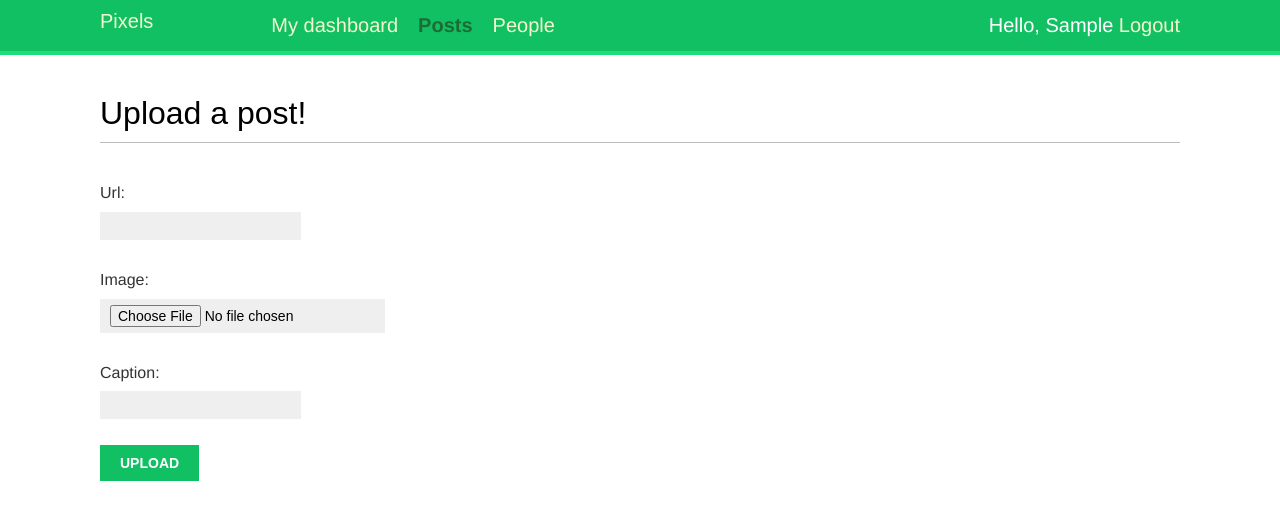
After one commit to aryan9600/pixels, a Django app: page /posts/create/ in a window 1280 px wide. The commit adds this page. Shown: the top 520 px of the page. Run offline with Django 3.2, Linux system fonts and the light colour scheme; the visitor is signed in with stand-in values (Sample User, id 1); some libraries are stand-ins or nearby versions; some web fonts are replaced.

Commit message:
Users can add posts now
Still need to test a few templates tho

```diff
--- a/pixels/settings.py
+++ b/pixels/settings.py
@@ -39,6 +39,7 @@ INSTALLED_APPS = [
     'django.contrib.sessions',
     'django.contrib.messages',
     'django.contrib.staticfiles',
+    'sorl.thumbnail',
 ]
 
 # AUTH_USER_MODEL = 'django.contrib.auth.models.User'
--- a/pixels/urls.py
+++ b/pixels/urls.py
@@ -20,7 +20,8 @@ from django.urls import path, include
 
 urlpatterns = [
     path('admin/', admin.site.urls),
-    path('users/', include('users.urls'))
+    path('users/', include('users.urls')),
+    path('posts/', include('posts.urls'))
 ]
 
 if settings.DEBUG:
--- a/posts/forms.py
+++ b/posts/forms.py
@@ -10,15 +10,16 @@ from posts.models import Post
 class PostCreateForm(forms.ModelForm):
 	class Meta:
 		model = Post
-		fields = ('title', 'url', 'image', 'caption')
+		fields = ('url', 'image', 'caption')
 
 	def clean_url(self):
-		url = self.cleaned_data['url']
-		valid_extensions = ['jpg', 'jpeg', 'png']
-		extension = url.rsplit('.', 1)[1].lower()
-		if extension not in valid_extensions:
-			raise forms.ValidationError('Only images with a .jpg/.jpeg and .png extension are supported')
-		return url
+		if self.cleaned_data['url']:
+			url = self.cleaned_data['url']
+			valid_extensions = ['jpg', 'jpeg', 'png']
+			extension = url.rsplit('.', 1)[1].lower()
+			if extension not in valid_extensions:
+				raise forms.ValidationError('Only images with a .jpg/.jpeg and .png extension are supported')
+			return url
 
 	def save(self, force_insert=False, force_update=False, commit=True):
 		if self.cleaned_data['url']:
--- a/posts/models.py
+++ b/posts/models.py
@@ -1,5 +1,6 @@
 from django.conf import settings
 from django.db import models
+from django.urls import reverse
 from django.utils.text import slugify
 
 
@@ -16,3 +17,6 @@ class Post(models.Model):
 		if not self.slug:
 			self.slug = slugify(self.caption)
 		super().save(*args, **kwargs)
+
+	def get_absolute_url(self):
+		return reverse('posts:detail', args=[self.id, self.slug])
--- /dev/null
+++ b/posts/templates/posts/post/edit.html
@@ -0,0 +1,10 @@
+{% extends "base.html" %}
+{% block title %}Upload{% endblock %}
+{% block content %}
+	<h1>Upload a post!</h1>
+	<form method="post">
+		{{ form.as_p }}
+		{% csrf_token %}
+		<input type="submit" value="Upload">
+	</form>
+{% endblock %}
--- /dev/null
+++ b/posts/urls.py
@@ -0,0 +1,12 @@
+from django.urls import path
+
+from posts import views
+
+app_name = 'posts'
+
+urlpatterns = [
+	path('create/', views.create_post, name='create'),
+	path('detail/<int:id>/<slug:slug>/', views.post_detail_view, name='detail'),
+	path('like/', views.like_post, name='like'),
+	path('list/', views.posts_list, name='list'),
+]
--- a/posts/views.py
+++ b/posts/views.py
@@ -1,8 +1,13 @@
 from django.contrib import messages
 from django.contrib.auth.decorators import login_required
-from django.shortcuts import render, redirect
+from django.core.paginator import Paginator, PageNotAnInteger, EmptyPage
+from django.http import JsonResponse, HttpResponse
+from django.shortcuts import render, redirect, get_object_or_404
+from django.views.decorators.http import require_POST
 
+from pixels.decorators import ajax_required
 from posts.forms import PostCreateForm
+from posts.models import Post
 
 
 @login_required
@@ -18,3 +23,50 @@ def create_post(request):
 			return redirect(new_item.get_absolute_url())
 	else:
 		form = PostCreateForm()
+
+	return render(request, 'posts/post/edit.html', {'section': 'posts', 'form': form})
+
+
+@login_required
+def post_detail_view(request, id, slug):
+	post = get_object_or_404(Post, id=id, slug=slug)
+	return render(request, 'posts/post/detail.html', {'section': 'posts', 'post': post})
+
+
+@require_POST
+@login_required
+@ajax_required
+def like_post(request):
+	post_id = request.POST.get('id')
+	action = request.POST.get('action')
+	if post_id and action:
+		try:
+			post = Post.objects.get(id=post_id)
+			if action == 'like':
+				post.liked_by.add(request.user)
+			else:
+				post.liked_by.remove(request.user)
+			return JsonResponse({'status': 'OK'})
+		except:
+			pass
+	return JsonResponse({'status': 'Error'})
+
+
+@login_required
+def posts_list(request):
+	posts = Post.objects.all()
+	paginator = Paginator(posts, 8)
+	page = request.GET.get('page')
+	try:
+		posts = paginator.page(page)
+	except PageNotAnInteger:
+		posts = paginator.page(1)
+	except EmptyPage:
+		if request.is_ajax():
+			return HttpResponse('')
+		posts = paginator.page(paginator.num_pages)
+	if request.is_ajax():
+		return render(request, 'posts/post/list_ajax.html', {'section': 'posts', 'posts': posts})
+	return render(request,
+	              'posts/post/list.html',
+	              {'section': 'posts', 'posts': posts})
--- a/users/static/css/base.css
+++ b/users/static/css/base.css
@@ -37,7 +37,7 @@ ol {
 
 #header {
     padding:10px 100px;
-    font-size:40px;
+    font-size:20px;
     background:#12c064;
     color:#fff;
     border-bottom:4px solid #1cdf78;
@@ -48,7 +48,7 @@ ol {
     font-family: 'Blinker', sans-serif;
     float:left;
     color:#f3f7cc;
-    font-size:40px;
+    font-size:20px;
     margin-right:10%;
 }
 
--- a/users/templates/base.html
+++ b/users/templates/base.html
@@ -1,4 +1,4 @@
-{%load static%}
+{% load static %}
 
 <!DOCTYPE html>
 <html>
@@ -11,13 +11,11 @@
             <span class="logo">Pixels</span>
 			{% if request.user.is_authenticated %}
 				<ul class="menu">
-					<li>
-						{% if section == 'dashboard' %} class="selected" {% endif %}
+					<li {% if section == "dashboard" %}class="selected"{% endif %}>
 						<a href="{% url "dashboard" %}">My dashboard</a>
 					</li>
-					<li>
-						{% if section == 'images' %} class="selected" {% endif %}
-						<a href="#">Images</a>
+					<li {% if section == "posts" %} class="selected" {% endif %}>
+						<a href="{% url "posts:list" %}">Posts</a>
 					</li>
 					<li {% if section == "people" %}class="selected"{% endif %}>
 					   <a href="#">People</a>
@@ -50,5 +48,24 @@
             {%block content%}
             {%endblock%}
         </div>
-    </body>
+    <script src="https://ajax.googleapis.com/ajax/libs/jquery/3.4.1/jquery.min.js"></script>
+	<script src="https://cdn.jsdelivr.net/npm/js-cookie@2.2.1/src/js.cookie.min.js"></script>
+	<script>
+		var csrftoken = Cookies.get('csrftoken');
+		function csrfSafeMethod(method){
+		    return (/^(GET|HEAD|OPTIONS|TRACE)$/.test(method));
+		}
+		$.ajaxSetup({
+			beforeSend: function(xhr, settinfs){
+			    if(!csrfSafeMethod(settings.type) && !this.crossDomain){
+			        xhr.setRequestHeader("X-CSRFToken", csrftoken);
+				}
+			}
+		});
+		$(document).ready(function(){
+			{% block domready %}
+			{% endblock %}
+		})
+	</script>
+	</body>
 </html>
```
Also changed, not shown: pixels/decorators.py (added, +10 -0 lines), posts/templates/posts/post/detail.html (added, +68 -0 lines), posts/templates/posts/post/list.html (added, +32 -0 lines), posts/templates/posts/post/list_ajax.html (added, +18 -0 lines).
